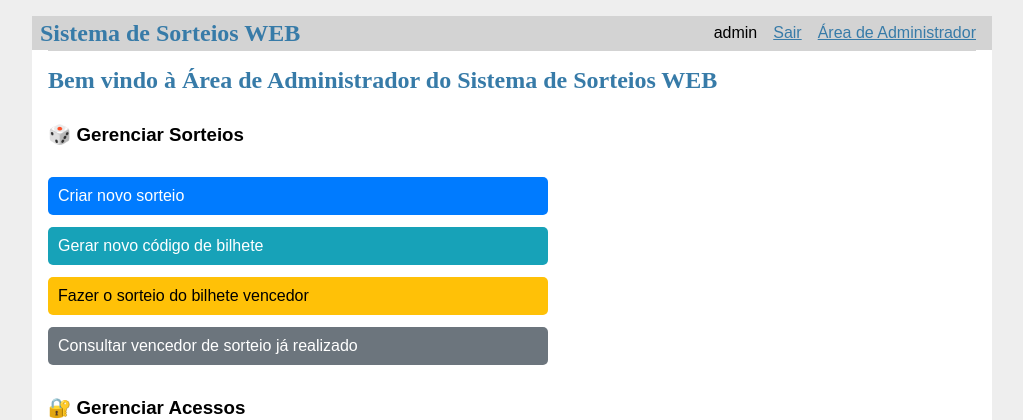
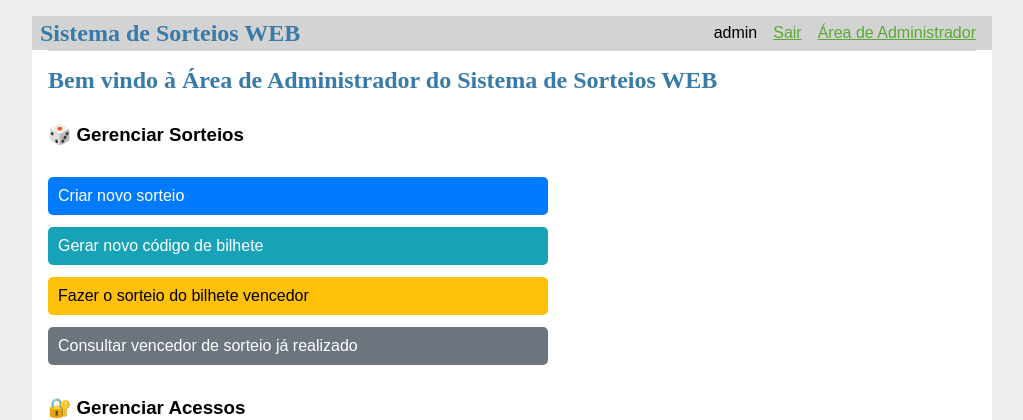
Before and after one commit to AndreScaranto/sorteio_web, a Flask app: page /index in a window 1280 px wide. Shown: the top 420 px of the page, without its empty margins (128-1151 px from the left). Run offline with Flask 3, Linux system fonts and the light colour scheme; a user stored in the database is signed in; data comes from the database, SQL or seed files in the repository.

Commit message:
novo teste

```diff
--- a/flaskr/static/style.css
+++ b/flaskr/static/style.css
@@ -1,7 +1,7 @@
 html { font-family: sans-serif; background: #eee; padding: 1rem; }
 body { max-width: 960px; margin: 0 auto; background: white; }
 h1, h2 { font-family: serif; color: #377ba8; margin: 1rem 0; }
-a { color: #377ba8; }
+a { color: #5ba837; }
 hr { border: none; border-top: 1px solid lightgray; }
 nav { background: lightgray; display: flex; align-items: center; padding: 0 0.5rem; }
 nav h1 { flex: auto; margin: 0; }
```
